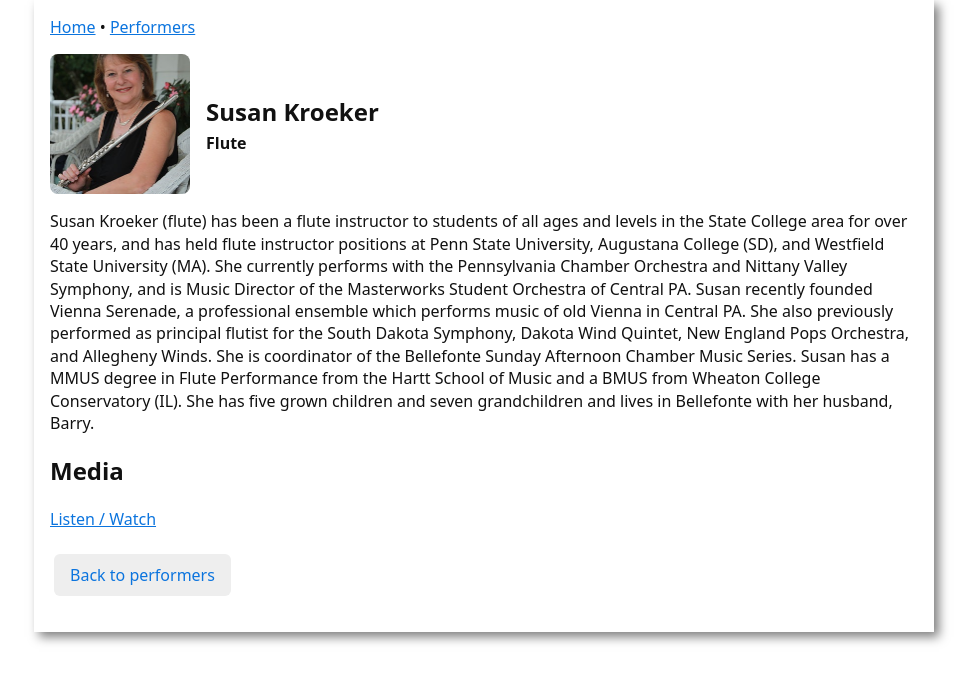
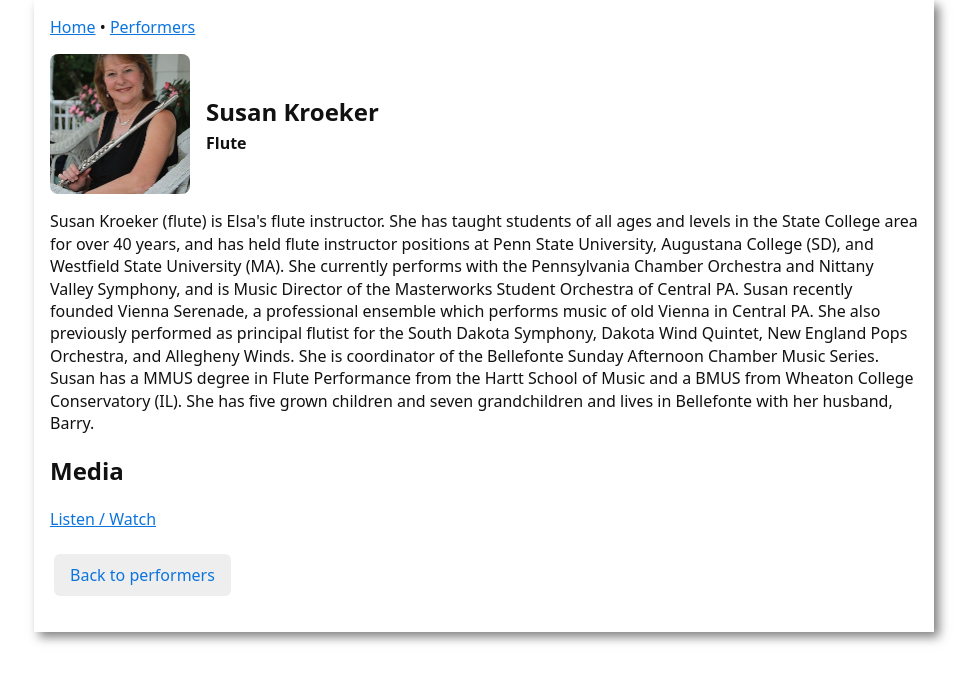
Before and after one commit to KurtKroeker/csehy-fundraising, a Jekyll site: the page built from _performers/susan-kroeker.md, in a window 1280 px wide. Shown: the top 683 px of the page, without its empty margins (156-1133 px from the left). Built offline with Jekyll 4.4.1, drawn with Linux system fonts in a browser that asks for light colours.

Commit message:
bio tweak

```diff
--- a/_performers/susan-kroeker.md
+++ b/_performers/susan-kroeker.md
@@ -5,6 +5,6 @@ name: "Susan Kroeker"
 instrument: "Flute"
 photo: "susan-kroeker.jpg"
 bio: >
-  Susan Kroeker (flute) has been a flute instructor to students of all ages and levels in the State College area for over 40 years, and has held flute instructor positions at Penn State University, Augustana College (SD), and Westfield State University (MA). She currently performs with the Pennsylvania Chamber Orchestra and Nittany Valley Symphony, and is Music Director of the Masterworks Student Orchestra of Central PA. Susan recently founded Vienna Serenade, a professional ensemble which performs music of old Vienna in Central PA. She also previously performed as principal flutist for the South Dakota Symphony, Dakota Wind Quintet, New England Pops Orchestra, and Allegheny Winds. She is coordinator of the Bellefonte Sunday Afternoon Chamber Music Series. Susan has a MMUS degree in Flute Performance from the Hartt School of Music and a BMUS from Wheaton College Conservatory (IL). She has five grown children and seven grandchildren and lives in Bellefonte with her husband, Barry.
+  Susan Kroeker (flute) is Elsa's flute instructor. She has taught students of all ages and levels in the State College area for over 40 years, and has held flute instructor positions at Penn State University, Augustana College (SD), and Westfield State University (MA). She currently performs with the Pennsylvania Chamber Orchestra and Nittany Valley Symphony, and is Music Director of the Masterworks Student Orchestra of Central PA. Susan recently founded Vienna Serenade, a professional ensemble which performs music of old Vienna in Central PA. She also previously performed as principal flutist for the South Dakota Symphony, Dakota Wind Quintet, New England Pops Orchestra, and Allegheny Winds. She is coordinator of the Bellefonte Sunday Afternoon Chamber Music Series. Susan has a MMUS degree in Flute Performance from the Hartt School of Music and a BMUS from Wheaton College Conservatory (IL). She has five grown children and seven grandchildren and lives in Bellefonte with her husband, Barry.
 media_url: "https://youtu.be/OOzlRpeRwQk?si=jFgkpSGCdKkxu001"
 ---
```
